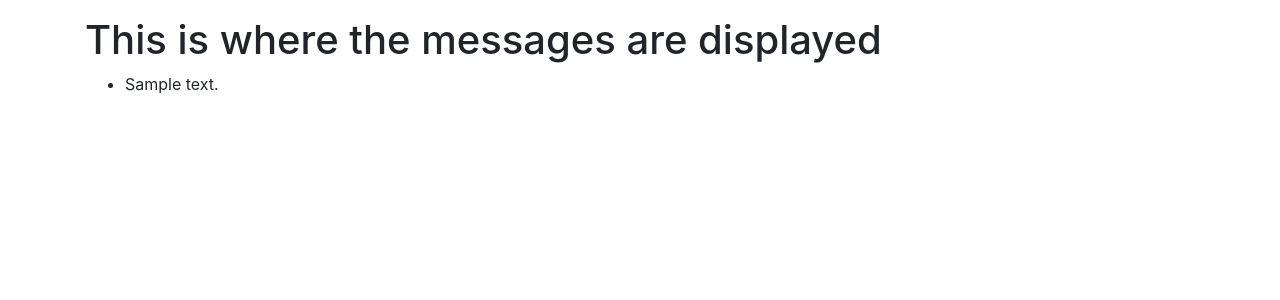
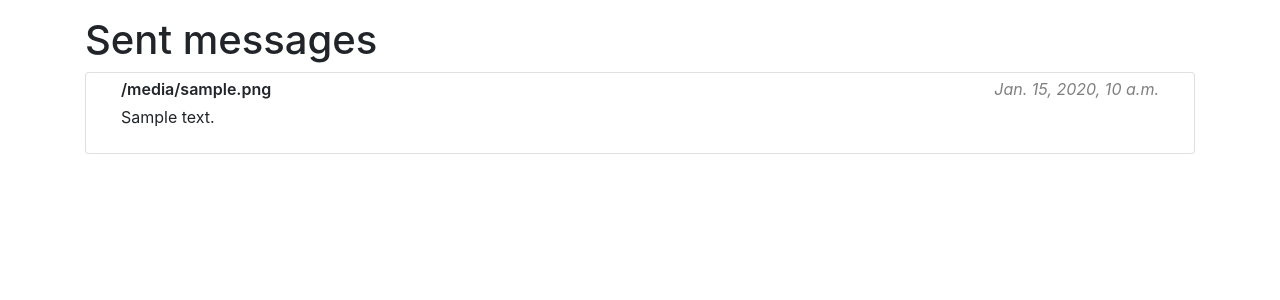
Before and after one commit to TobiasHerlitz/PrinterChat, a Django app: template main_app/templates/showmessages.html in a window 1280 px wide. Shown: the part 56-356 px from the top of the page. Run offline with Django 3.2, Linux system fonts and the light colour scheme; the template is opened without the code that fills it: most values are stand-ins (such as "Sample title", 1, 10 or a date in 2020); some libraries are stand-ins or nearby versions.

Commit message:
Reworked SentMessages page and added time to the message model

```diff
--- a/main_app/models.py
+++ b/main_app/models.py
@@ -4,8 +4,9 @@ from django.contrib.auth.models import User
 # Create your models here.
 
 class Message(models.Model):
-	text_content = models.CharField(max_length=256)
+	text_content = models.CharField(max_length=32)
 	poster = models.ForeignKey(User, on_delete=models.CASCADE, default=99)
+	timestamp = models.CharField(max_length=32)
 
 	def get_absolute_url(self):
 		return ""
--- a/main_app/static/mycss.css
+++ b/main_app/static/mycss.css
@@ -13,3 +13,28 @@
   border-radius: 0.25rem;
   transition: border-color 0.15s ease-in-out, box-shadow 0.15s ease-in-out;
 }
+
+#post-username{
+  font-size: 1rem;
+  font-weight: 600;
+  line-height: 0.5;
+}
+
+#post-text{
+  font-size: 1rem;
+  font-weight: 400;
+  line-height: 1;
+}
+
+#post-datetime{
+  font-size: 1rem;
+  font-style: italic;
+  color: rgba(0, 0, 0, 0.5);
+  font-weight: 400;
+  line-height: 0.5;
+}
+
+@media (min-width: 576px) {
+  #post-datetime{
+    text-align: right;
+}
--- a/main_app/templates/showmessages.html
+++ b/main_app/templates/showmessages.html
@@ -1,10 +1,20 @@
 {% extends "base.html" %}
 
 {% block main_body %}
-	<h1>This is where the messages are displayed</h1>
-	<ul>
+	<h1>Sent messages</h1>
+	<ul class="list-group">
 	{% for message in object_list %}
-	<li>{{ message.text_content }}</li>
+	<li class="list-group-item">
+		<div class="container">
+			<div class="row">
+				<div class="col-sm"><p id="post-username">{{ message.poster }}</p></div>
+				<div class="col-sm"><p id="post-datetime">{{ message.timestamp }}</p></div>
+			</div>
+			<div class="row">
+				<div class="col-sm"><p id="post-text">{{ message.text_content }}<p></div>
+			</div>
+		</div>
+	</li>
 	{% endfor %}
 	</ul>
 {% endblock %}
```
Also changed, not shown: main_app/views.py (+17 -5 lines), db.sqlite3, main_app/migrations/0003_auto_20200326_1734.py (added), main_app/migrations/0004_auto_20200326_1738.py (added).
